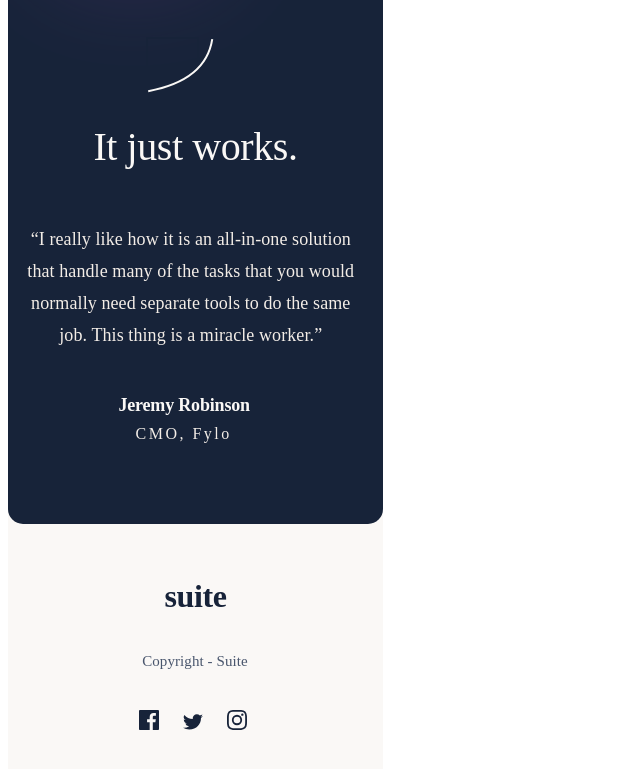
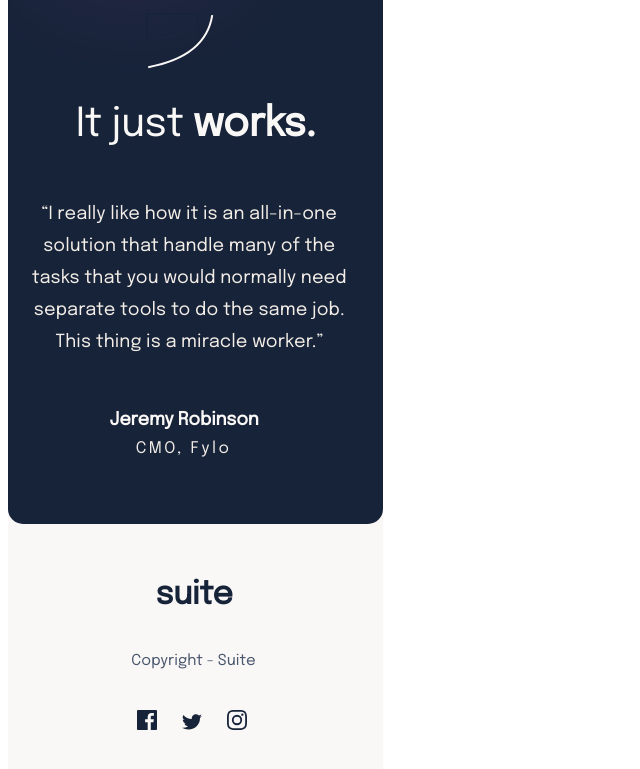
Before and after one commit to AduseiRansford/Phase1_Project, a plain HTML site: page index.html in a window 1280 px wide. Shown: the part 1587-2356 px from the top of the page, without its empty margins (0-640 px from the left). Drawn offline with Linux system fonts and the light colour scheme.

Commit message:
A few Changes effected with the outlook.

```diff
--- a/index.html
+++ b/index.html
@@ -6,11 +6,12 @@
 
   <link rel="icon" type="image/png" sizes="32x32" href="./assets/favicon-32x32.png">
 
+  <link href="https://fonts.googleapis.com/css?family=Epilogue" rel="stylesheet" type="text/css">
+
   <title>Frontend Mentor | Suite landing page</title>
 </head>
 <body>
   <main class="main">
-
     <section>
       <div class="request-beta-access--top">
         <div class="suite--top">suite</div>
@@ -22,7 +23,7 @@
       <img class="path-1" src="pattern-curved-line-1.svg" alt="">
       <div class="header--left">
         <h1>
-          A super solution for your business.
+          A <strong>super solution</strong> for your <strong>business.</strong>
         </h1>
 
         <p class="marketing">
@@ -57,14 +58,16 @@
     <section class="image-2--container">
       <div class="text-box">
         <h2>
-          It just works.
+          It just <strong>works.</strong>
         </h2>
 
-        <p class="solution">
-          “I really like how it is an all-in-one solution that handle many of
-          the tasks that you would normally need separate tools to do the same
-          job. This thing is a miracle worker.”
-        </p>
+        <div class="all-in-one-solution">
+          <p class="solution">
+            “I really like how it is an all-in-one solution that handle many of
+            the tasks that you would normally need separate tools to do the same
+            job. This thing is a miracle worker.”
+          </p>
+        </div>
 
         <div class="sign-out">
           <div class="CEO">Jeremy Robinson</div>
@@ -115,7 +118,8 @@
   position: absolute;
   font-family: 'Epilogue';
   font-style: normal;
-  letter-spacing: -0.527778px;
+  font-size: 38px;
+  letter-spacing: -0.53px;
   line-height: 44px;
   width: 343px;
   height: 89px;
@@ -129,14 +133,14 @@
   height: 48px;
   left: 0%;
   right: 0%;
-  top: 42%;
+  top: 39%;
   font-family: 'Epilogue';
   font-style: normal;
   font-weight: 400;
   font-size: 40px;
   line-height: 48px;
   text-align: center;
-  letter-spacing: -0.416667px;
+  letter-spacing: -0.42px;
   color: #FAF8F6;
 }
 
@@ -145,7 +149,7 @@
   width: 343px;
   height: 240px;
   left: 10px;
-  top: 509px;
+  top: 515px;
 }
 
 .image-2--container{
@@ -213,8 +217,8 @@
   position: absolute;
   width: 256px;
   height: 61px;
-  left: 15.5px;
-  top: 392.32px;
+  left: 14px;
+  top: 410px;
   background: #172339;
   border-radius: 6px;
   color: #FAF8F6;
@@ -309,11 +313,11 @@
 
 .solution{
   position: absolute;
-  width: 343px;
+  width: 340px;
   height: 160px;
   left: 3%;
   right: 35.07%;
-  top: 57.34%;
+  top: 54%;
   bottom: 17.44%;
   font-family: 'Epilogue';
   font-style: normal;
@@ -329,7 +333,7 @@
   position: absolute;
   left: 21.51%;
   right: 33.33%;
-  top: 82%;
+  top: 84%;
   bottom: 6.89%;
   width: 190px;
   height: 58px;
@@ -371,7 +375,7 @@
   position: absolute;
   width: 125px;
   height: 150px;
-  left: 124.5px;
+  left: 123px;
   top: 2159px;
 }
 
@@ -423,7 +427,7 @@
   position: absolute;
   left: 41.32%;
   right: 37.08%;
-  top: 47.58%;
+  top: 45%;
   bottom: 48.12%;
   border: 2px solid #172339;
   width: 49.27px;
@@ -436,7 +440,7 @@
   height: 20px;
   top: 130px;
   left: 6px;
-  word-spacing: 20px;
+  word-spacing: 21px;
 }
 
 .twitter{
```
